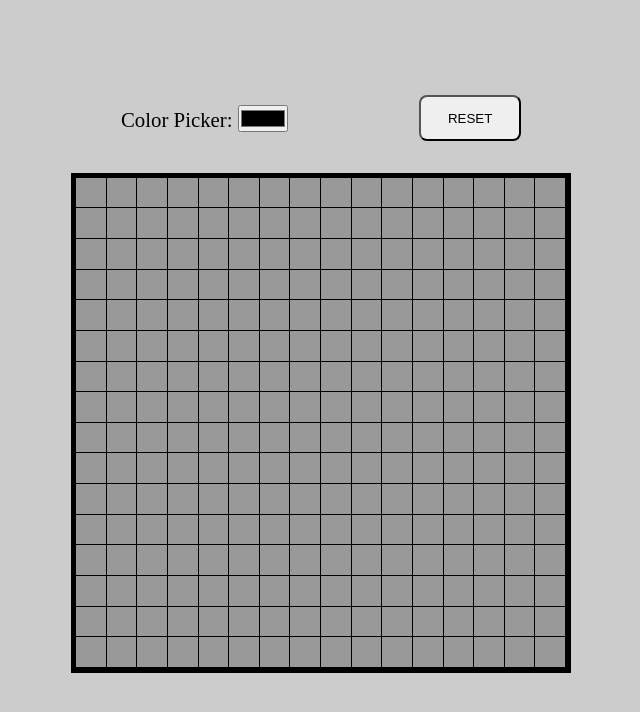
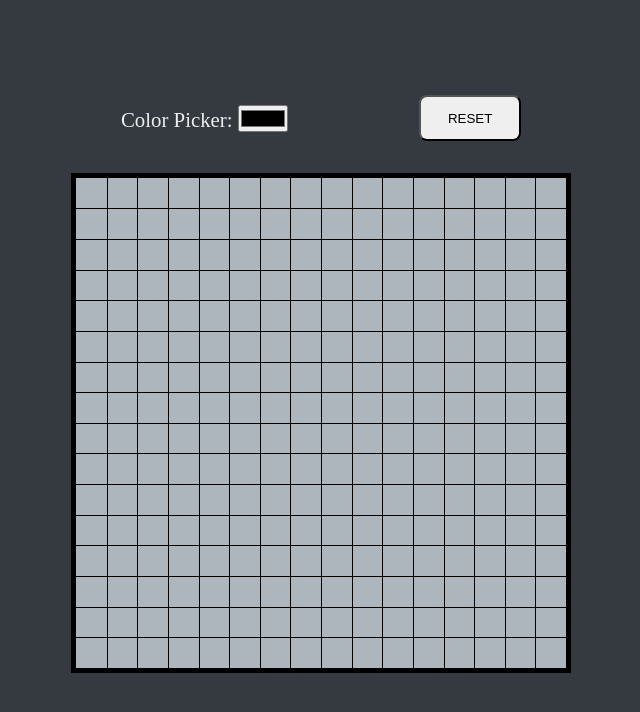
Before and after one commit to nashitshayan/etch-a-sketch-odin, a plain HTML site: page index.html in a window 1280 px wide. Shown: the whole page, without its empty margins (319-959 px from the left). Drawn offline with Linux system fonts and the light colour scheme.

Commit message:
changed bg-clr

```diff
--- a/styles.css
+++ b/styles.css
@@ -4,14 +4,15 @@
     box-sizing: border-box;
 }
 :root{
-    --gridRows : 256;
-    --gridColumns: 256;
+    --clr-bg-body : #343a40;
+    --clr-bg-main: #adb5bd;
     --sideLength: 16;
 }
 
 
 body{
-    background-color: #ccc;
+    background-color: var(--clr-bg-body);
+    color: rgb(236, 238, 240);
     display: flex;
     flex-direction: column;
     justify-content: center;
@@ -34,7 +35,7 @@ body{
     /* display: flex;
     flex-flow: row wrap;
     gap: 0; */
-    background-color: #999;
+    background-color: var(--clr-bg-main);
     display: grid;
     grid-template-columns: repeat(var(--sideLength),1fr);
     grid-template-rows: repeat(var(--sideLength), 1fr);
@@ -44,6 +45,8 @@ body{
 .box{
     border-right: 1px solid black;
     border-bottom: 1px solid black;
+    margin-right: -1px;
+    margin-bottom: -1px;
 }
 .control-wrapper{
     width: 400px;
```
